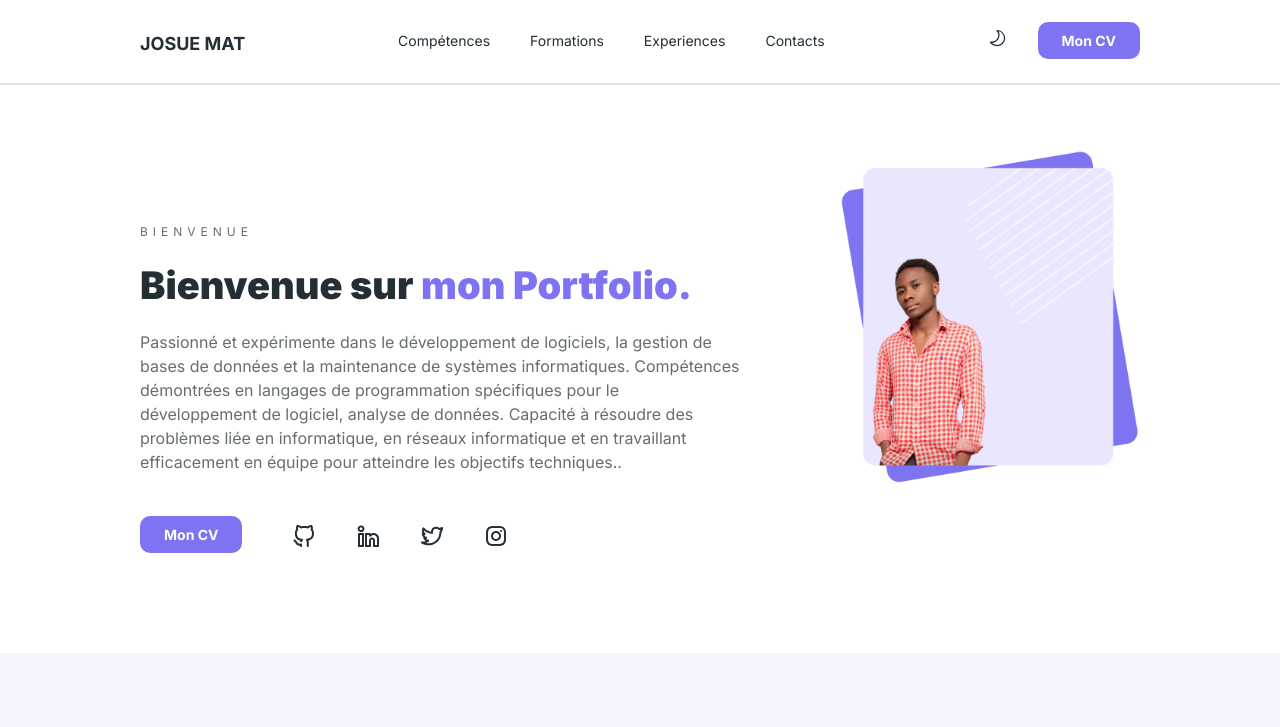
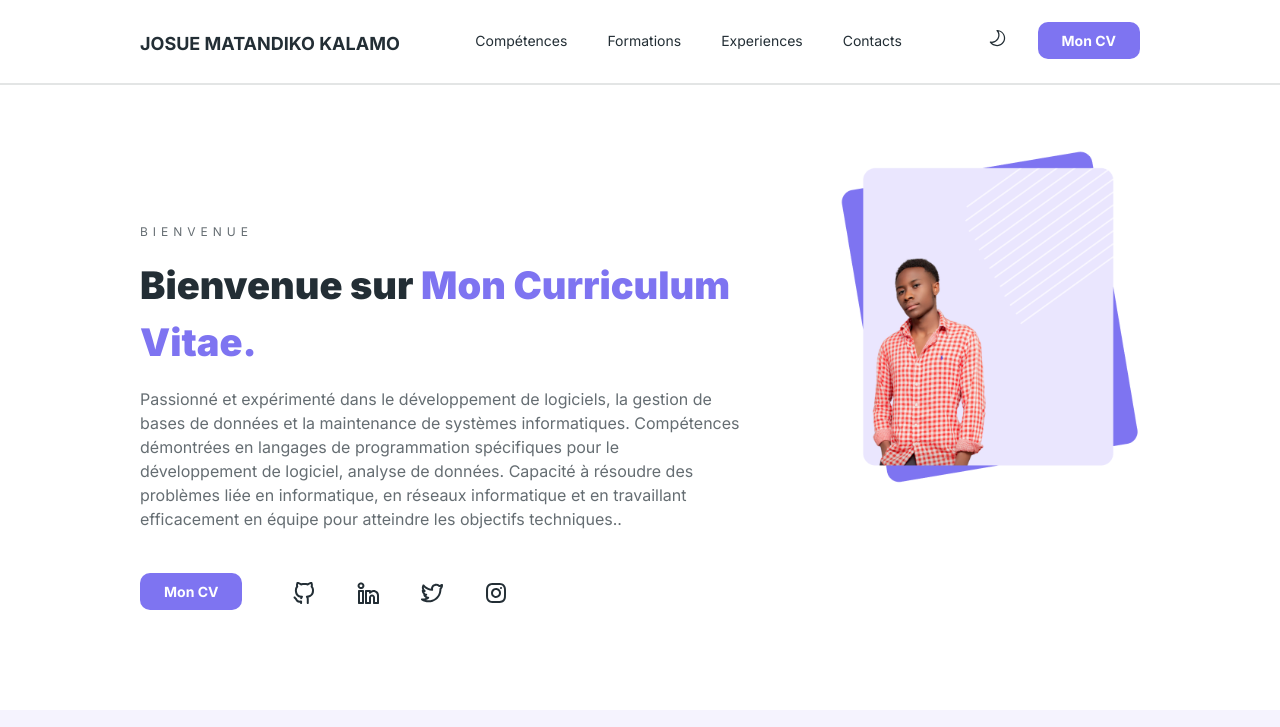
Before and after one commit to JoshMKJ/mon_cv, a website: page index.html in a window 1280 px wide. Shown: the top 727 px of the page. Drawn offline with Linux system fonts and the light colour scheme.

Commit message:
Update index.html

```diff
--- a/index.html
+++ b/index.html
@@ -41,7 +41,7 @@
 			<section class="navbar">
 				<div class="container">
 					<div class="logo">
-						<span> <a href="#banner">JOSUE MAT</a> </span>
+						<span> <a href="#banner">JOSUE MATANDIKO KALAMO</a> </span>
 					</div>
 					<div class="menu" id="menu">
 						<ul>
@@ -71,8 +71,8 @@
 				<div class="container">
 					<div class="text">
 						<span class="subtitle">Bienvenue</span>
-						<h1>Bienvenue sur <span>mon Portfolio.</span></h1>
-						<p>Passionné et expérimente dans le développement de
+						<h1>Bienvenue sur <span>Mon Curriculum Vitae.</span></h1>
+						<p>Passionné et expérimenté dans le développement de
 						logiciels, la gestion de bases de données et la
 						maintenance de systèmes informatiques. Compétences
 						démontrées en langages de programmation spécifiques
```
